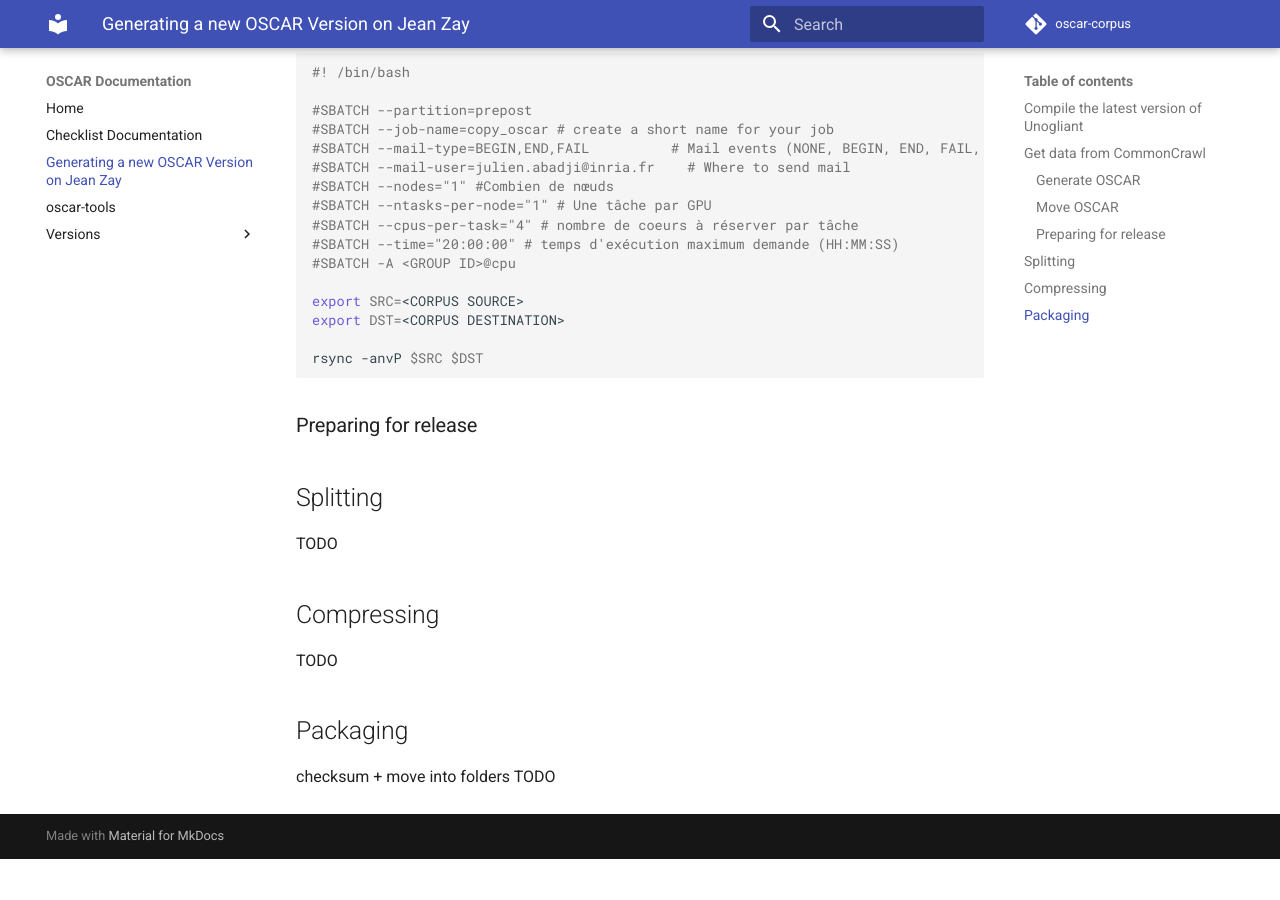
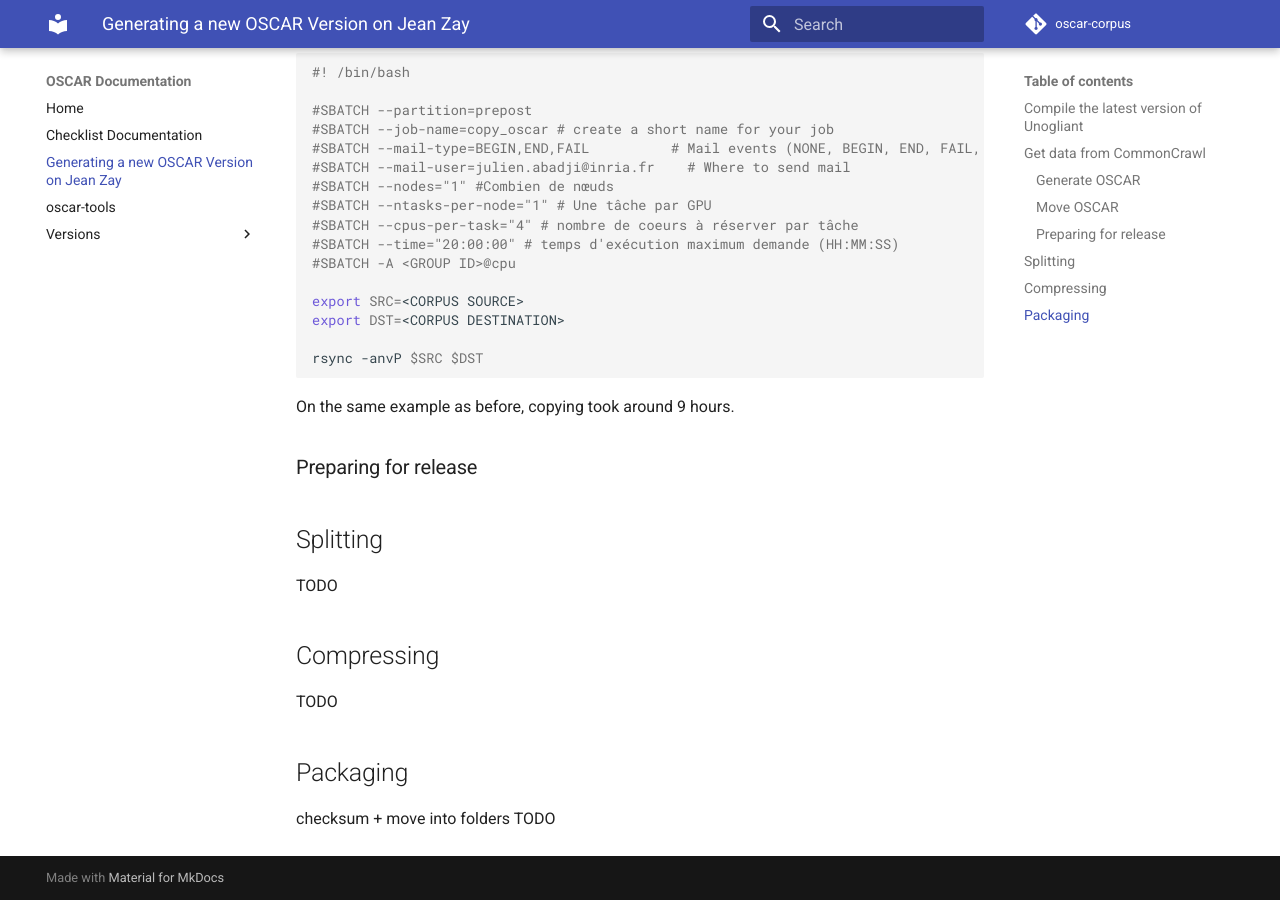
Before and after one commit to oscar-project/documentation, an MkDocs documentation site: the page built from docs/generation-jeanzay.md, in a window 1280 px wide and 900 px high, scrolled down 3208 px. Built offline with MkDocs 1.6.1 and Material for MkDocs 9.7.7, drawn with Linux system fonts in a browser that asks for light colours; comment, search, counter and statistics services are not loaded; before the commit the page ends 4067 px from its top, so only the background shows below that.

Commit message:
Update generation-jeanzay.md

````diff
--- a/docs/generation-jeanzay.md
+++ b/docs/generation-jeanzay.md
@@ -156,6 +156,8 @@
 rsync -anvP $SRC $DST
 ```
 
+On the same example as before, copying took around 9 hours.
+
 ### Preparing for release
 
 ## Splitting
````
